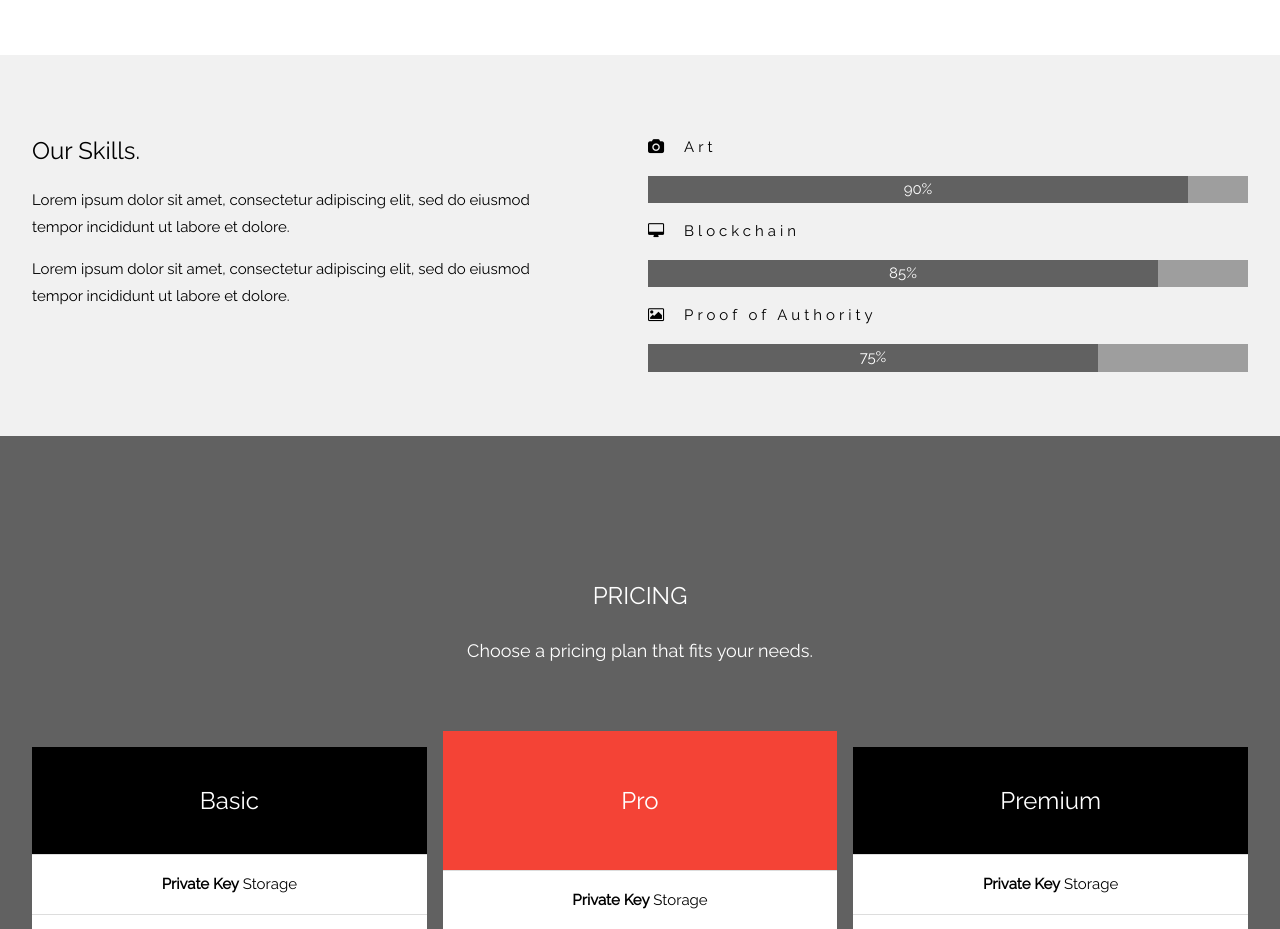
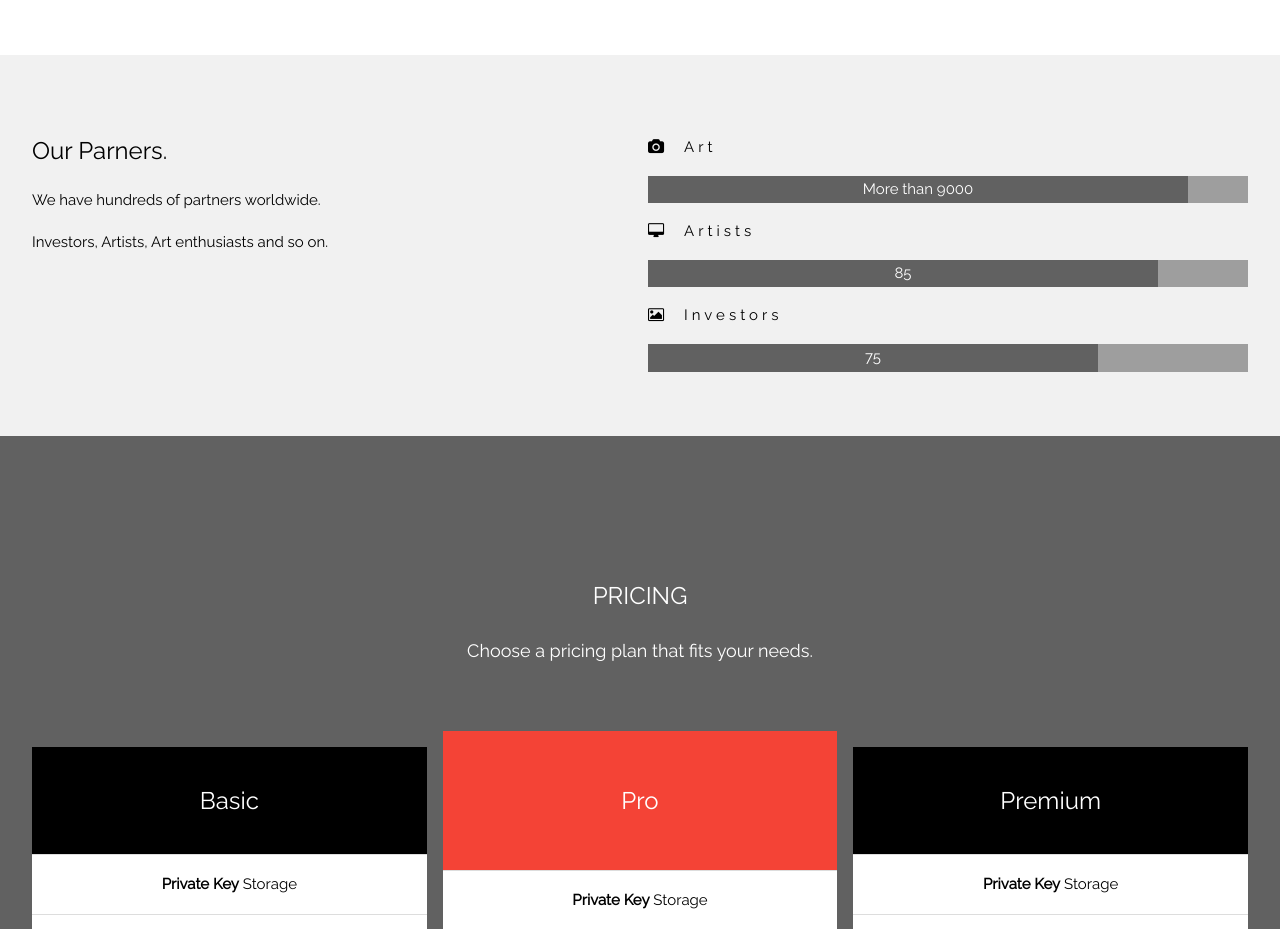
Before and after one commit to oborchain/bfa_website, a plain HTML site: page index.html in a window 1280 px wide. Shown: the part 4180-5109 px from the top of the page. Drawn offline with Linux system fonts and the light colour scheme; some packages are replaced by stand-ins of ours.

Commit message:
google map is working now

```diff
--- a/index.html
+++ b/index.html
@@ -52,6 +52,7 @@ body, html {
   <a href="#about" onclick="w3_close()" class="w3-bar-item w3-button">ABOUT</a>
   <a href="#team" onclick="w3_close()" class="w3-bar-item w3-button">TEAM</a>
   <a href="#work" onclick="w3_close()" class="w3-bar-item w3-button">WORK</a>
+  <a href="#partners" onclick="w3_close()" class="w3-bar-item w3-button">PARTNERS</a>
   <a href="#pricing" onclick="w3_close()" class="w3-bar-item w3-button">PRICING</a>
   <a href="#contact" onclick="w3_close()" class="w3-bar-item w3-button">CONTACT</a>
 </nav>
@@ -237,24 +238,22 @@ body, html {
 <div class="w3-container w3-light-grey w3-padding-64">
   <div class="w3-row-padding">
     <div class="w3-col m6">
-      <h3>Our Skills.</h3>
-      <p>Lorem ipsum dolor sit amet, consectetur adipiscing elit, sed do eiusmod<br>
-      tempor incididunt ut labore et dolore.</p>
-      <p>Lorem ipsum dolor sit amet, consectetur adipiscing elit, sed do eiusmod<br>
-      tempor incididunt ut labore et dolore.</p>
+      <h3>Our Parners.</h3>
+      <p>We have hundreds of partners worldwide.</p>
+      <p>Investors, Artists, Art enthusiasts and so on.</p>
     </div>
     <div class="w3-col m6">
       <p class="w3-wide"><i class="fa fa-camera w3-margin-right"></i>Art</p>
       <div class="w3-grey">
-        <div class="w3-container w3-dark-grey w3-center" style="width:90%">90%</div>
+        <div class="w3-container w3-dark-grey w3-center" style="width:90%">More than 9000</div>
       </div>
-      <p class="w3-wide"><i class="fa fa-desktop w3-margin-right"></i>Blockchain</p>
+      <p class="w3-wide"><i class="fa fa-desktop w3-margin-right"></i>Artists</p>
       <div class="w3-grey">
-        <div class="w3-container w3-dark-grey w3-center" style="width:85%">85%</div>
+        <div class="w3-container w3-dark-grey w3-center" style="width:85%">85</div>
       </div>
-      <p class="w3-wide"><i class="fa fa-photo w3-margin-right"></i>Proof of Authority</p>
+      <p class="w3-wide"><i class="fa fa-photo w3-margin-right"></i>Investors</p>
       <div class="w3-grey">
-        <div class="w3-container w3-dark-grey w3-center" style="width:75%">75%</div>
+        <div class="w3-container w3-dark-grey w3-center" style="width:75%">75</div>
       </div>
     </div>
   </div>
@@ -402,7 +401,7 @@ function w3_close() {
     mySidebar.style.display = "none";
 }
 </script>
-<script src="https://maps.googleapis.com/maps/api/js?key=AIzaSyBu-916DdpKAjTmJNIgngS6HL_kDIKU0aU&callback=myMap"></script>
+<script src="https://maps.googleapis.com/maps/api/js?key=AIzaSyAQzM_MnL20hpREeQfqPRH05o9Qbhmrurk&callback=myMap"></script>
 <!--
 To use this code on your website, get a free API key from Google.
 Read more at: https://www.w3schools.com/graphics/google_maps_basic.asp
```
